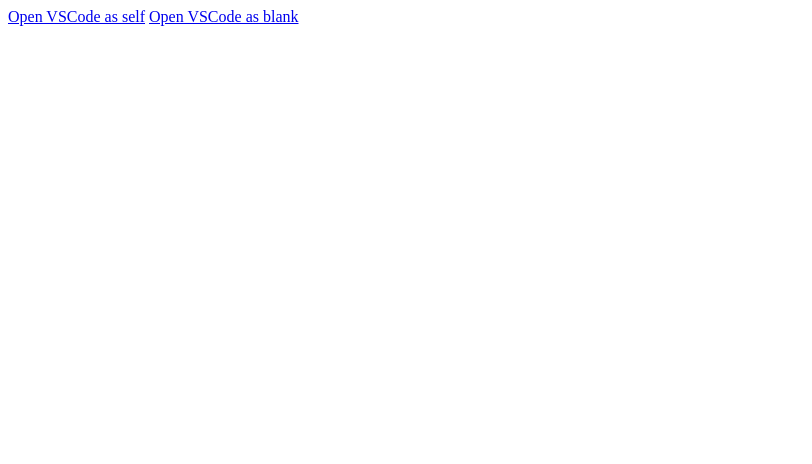
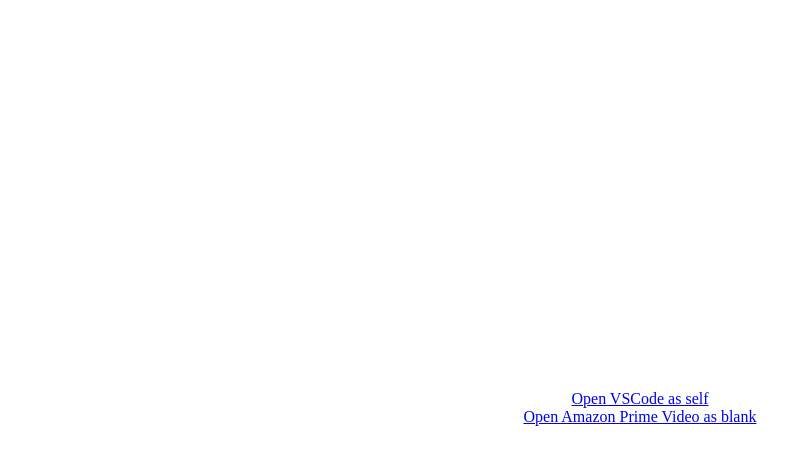
Before and after one commit to kyataoka/github-pages-test, a plain HTML site: page fullscreen_app/index.html in a window 1280 px wide. Shown: the whole page, without its empty margins (0-812 px from the left). Drawn offline with Linux system fonts and the light colour scheme.

Commit message:
Update index.html to add links to open VSCode and Amazon Prime Video

```diff
--- a/fullscreen_app/index.html
+++ b/fullscreen_app/index.html
@@ -6,8 +6,14 @@
 </head>
 
 <body>
-  <a href="https://vscode.dev/" target="_self">Open VSCode as self</a>
-  <a href="https://vscode.dev/" target="_blank">Open VSCode as blank</a>
+  <div style="display: flex; flex-direction: column; justify-content: center; align-items: center; height: 100vh;">
+    <!-- Open VSCode -->
+    <a href="https://vscode.dev/" target="_self">Open VSCode as self</a>
+    <!-- Open Amazon Prime Video -->
+    <a href="https://www.amazon.co.jp/Prime-Video/b?ie=UTF8&node=3535604051" target="_blank">Open Amazon Prime Video as
+      blank</a>
+
+  </div>
 </body>
 
 </html>
```
